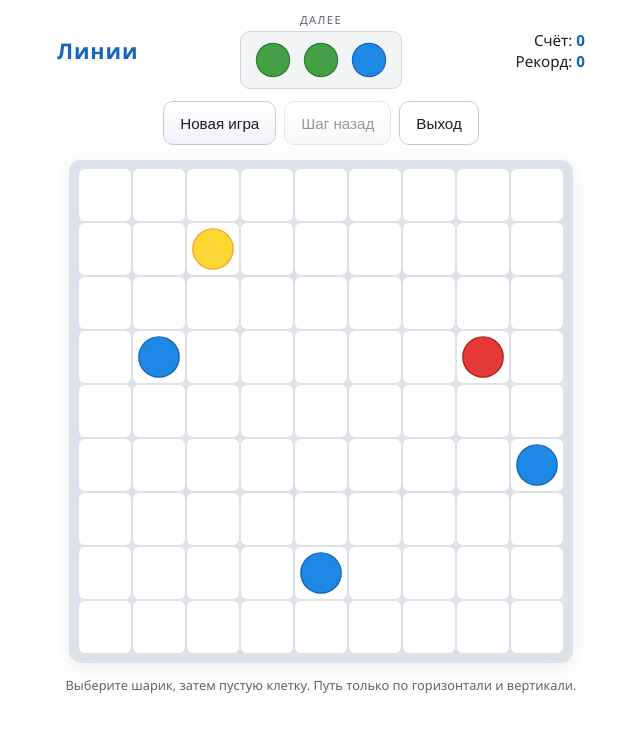
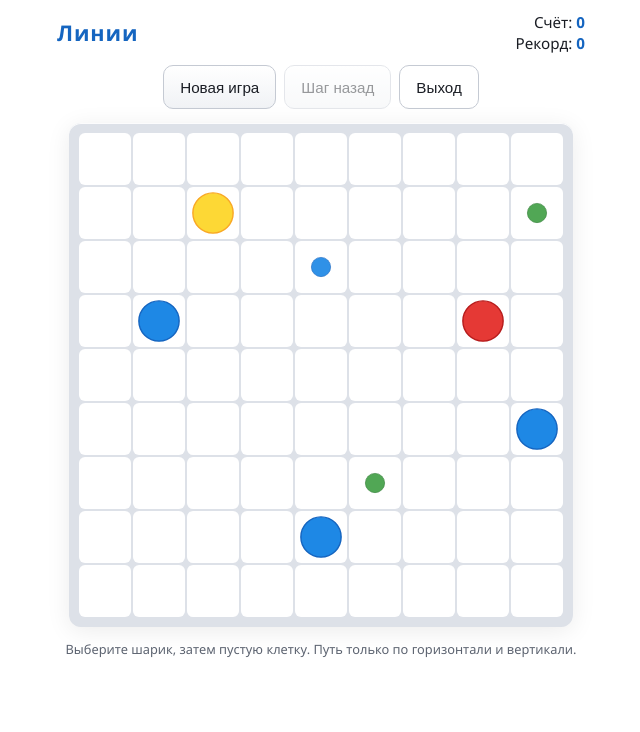
Before and after one commit to olddragon-source/balls, a plain HTML site: page index.html in a window 1280 px wide. Shown: the whole page, without its empty margins (319-959 px from the left). Drawn offline with Linux system fonts and the light colour scheme.

Commit message:
появились превиус шарики

```diff
--- a/css/style.css
+++ b/css/style.css
@@ -36,7 +36,7 @@ html, body {
 
 .top-bar {
   display: grid;
-  grid-template-columns: 1fr auto 1fr;
+  grid-template-columns: 1fr 1fr;
   align-items: center;
   gap: 8px;
   margin-bottom: 12px;
@@ -47,47 +47,6 @@ html, body {
   font-size: 1.35rem;
   letter-spacing: 0.04em;
   color: var(--accent);
-}
-
-.preview-block {
-  display: flex;
-  flex-direction: column;
-  align-items: center;
-  gap: 4px;
-}
-
-.preview-block .label {
-  font-size: 0.7rem;
-  text-transform: uppercase;
-  letter-spacing: 0.12em;
-  color: var(--muted);
-}
-
-.preview {
-  display: flex;
-  gap: 8px;
-  padding: 8px 12px;
-  background: var(--bg-elev);
-  border-radius: var(--radius);
-  border: 1px solid #d0d5dd;
-  min-height: 52px;
-  align-items: center;
-  justify-content: center;
-}
-
-.preview-slot {
-  width: 40px;
-  height: 40px;
-  display: flex;
-  align-items: center;
-  justify-content: center;
-}
-
-.preview-slot img {
-  width: 38px;
-  height: 38px;
-  display: block;
-  pointer-events: none;
 }
 
 .scores {
@@ -157,17 +116,26 @@ html, body {
   justify-content: center;
 }
 
-.board {
-  display: grid;
-  grid-template-columns: repeat(9, var(--cell-size));
-  grid-template-rows: repeat(9, var(--cell-size));
-  gap: 2px;
+/* Рамка вокруг сетки 9×9 */
+.board-wrap {
+  display: flex;
+  flex-direction: column;
+  align-items: center;
   padding: 10px;
   background: var(--grid);
   border-radius: 12px;
   box-shadow:
     inset 0 1px 0 rgba(255, 255, 255, 0.9),
     0 4px 24px rgba(0, 0, 0, 0.08);
+  max-width: 100%;
+}
+
+.board {
+  display: grid;
+  grid-template-columns: repeat(9, var(--cell-size));
+  grid-template-rows: repeat(9, var(--cell-size));
+  gap: 2px;
+  padding: 0;
   position: relative;
 }
 
@@ -208,6 +176,25 @@ html, body {
   height: 100%;
   object-fit: contain;
   pointer-events: none;
+  user-select: none;
+}
+
+/* Подсказка: куда встанут следующие три шарика (половина размера игрового шара) */
+.ball-next-marker {
+  width: 50%;
+  height: 50%;
+  display: flex;
+  align-items: center;
+  justify-content: center;
+  opacity: 0.92;
+  pointer-events: none;
+}
+
+.ball-next-marker img {
+  width: 100%;
+  height: 100%;
+  object-fit: contain;
+  display: block;
   user-select: none;
 }
 
--- a/index.html
+++ b/index.html
@@ -10,10 +10,6 @@
   <div id="app">
     <header class="top-bar">
       <div class="brand">Линии</div>
-      <div class="preview-block" aria-label="Следующие три шарика">
-        <span class="label">Далее</span>
-        <div id="preview" class="preview"></div>
-      </div>
       <div class="scores">
         <div class="score-line">Счёт: <strong id="score">0</strong></div>
         <div class="score-line">Рекорд: <strong id="highscore">0</strong></div>
@@ -27,7 +23,9 @@
     </div>
 
     <main class="playfield">
-      <div id="board" class="board" role="grid" aria-label="Игровое поле 9 на 9"></div>
+      <div class="board-wrap">
+        <div id="board" class="board" role="grid" aria-label="Игровое поле 9 на 9"></div>
+      </div>
     </main>
 
     <p class="hint">Выберите шарик, затем пустую клетку. Путь только по горизонтали и вертикали.</p>
--- a/js/game.js
+++ b/js/game.js
@@ -410,6 +410,12 @@
       this.board = new Board();
       /** @type {number[]} три предстоящих цвета для штрафного появления */
       this.nextColors = [];
+      /**
+       * Три пустые клетки, куда встанут nextColors при следующем «штрафном» появлении.
+       * В модели доски там EMPTY; визуально — половинные маркеры.
+       * @type {Array<{r:number,c:number}|null>}
+       */
+      this.nextSpawnCells = [null, null, null];
       /** @type {number} */
       this.score = 0;
       /** @type {number} */
@@ -425,7 +431,6 @@
       this.elBoard = document.getElementById('board');
       this.elScore = document.getElementById('score');
       this.elHigh = document.getElementById('highscore');
-      this.elPreview = document.getElementById('preview');
       this.elOverlay = document.getElementById('overlay-gameover');
       this.elGoFinal = document.getElementById('go-final');
 
@@ -538,6 +543,7 @@
       this._busy = false;
       this._fillNextColors();
       this.board.placeRandomBalls(INITIAL_RANDOM_BALLS);
+      this._assignNextSpawnPreview();
       this._syncUndoButton();
       this._fullRedraw();
       this._renderScore();
@@ -548,10 +554,67 @@
       for (let i = 0; i < SPAWN_COUNT; i++) this.nextColors.push(randInt(COLORS));
     }
 
+    /**
+     * Выбирает три пустые клетки — будущие места для nextColors (пока клетки остаются пустыми в логике).
+     */
+    _assignNextSpawnPreview() {
+      this.nextSpawnCells = [null, null, null];
+      if (this.board.countEmpty() < SPAWN_COUNT) return;
+      const picked = this.board.pickRandomEmptyCells(SPAWN_COUNT);
+      if (picked.length < SPAWN_COUNT) return;
+      for (let i = 0; i < SPAWN_COUNT; i++) {
+        this.nextSpawnCells[i] = { r: picked[i].r, c: picked[i].c };
+      }
+    }
+
+    /**
+     * После хода: оставляет валидные клетки превью, недоступные слоты заполняет новыми пустыми (без полного сброса).
+     */
+    _repairNextSpawnPreview() {
+      const used = new Set();
+      for (let i = 0; i < SPAWN_COUNT; i++) {
+        const p = this.nextSpawnCells[i];
+        if (p && this.board.getAt(p.r, p.c) === EMPTY) {
+          used.add(keyRC(p.r, p.c));
+        } else {
+          this.nextSpawnCells[i] = null;
+        }
+      }
+      for (let i = 0; i < SPAWN_COUNT; i++) {
+        if (this.nextSpawnCells[i]) continue;
+        const candidates = [];
+        for (let r = 0; r < BOARD_SIZE; r++) {
+          for (let c = 0; c < BOARD_SIZE; c++) {
+            if (this.board.getAt(r, c) !== EMPTY) continue;
+            const k = keyRC(r, c);
+            if (!used.has(k)) candidates.push({ r, c });
+          }
+        }
+        if (candidates.length === 0) continue;
+        const pick = candidates[randInt(candidates.length)];
+        this.nextSpawnCells[i] = pick;
+        used.add(keyRC(pick.r, pick.c));
+      }
+    }
+
+    /**
+     * Индекс в nextColors / nextSpawnCells для клетки с маркером «следующий шарик», иначе -1.
+     * @param {number} r
+     * @param {number} c
+     */
+    _nextPreviewIndex(r, c) {
+      for (let i = 0; i < this.nextSpawnCells.length; i++) {
+        const p = this.nextSpawnCells[i];
+        if (p && p.r === r && p.c === c) return i;
+      }
+      return -1;
+    }
+
     _snapshot() {
       return {
         board: cloneGrid(this.board.cells),
         nextColors: this.nextColors.slice(),
+        nextSpawnCells: this.nextSpawnCells.map((p) => (p ? { r: p.r, c: p.c } : null)),
         score: this.score,
       };
     }
@@ -560,6 +623,11 @@
       this.board.cells = cloneGrid(snap.board);
       this.nextColors = snap.nextColors.slice();
       this.score = snap.score;
+      if (snap.nextSpawnCells && snap.nextSpawnCells.length === SPAWN_COUNT) {
+        this.nextSpawnCells = snap.nextSpawnCells.map((p) => (p ? { r: p.r, c: p.c } : null));
+      } else {
+        this._assignNextSpawnPreview();
+      }
     }
 
     _renderScore() {
@@ -582,11 +650,10 @@
         }
       }
       this._renderSelection();
-      this._renderPreview();
     }
 
     /**
-     * Отрисовка одной клетки: пусто или img с SVG.
+     * Отрисовка одной клетки: полный шарик, пусто, или маркер будущего шарика (в 2 раза меньше).
      */
     _renderCell(r, c, withVanishClass) {
       const cell = this.cellEls[r][c];
@@ -601,6 +668,19 @@
         img.draggable = false;
         wrap.appendChild(img);
         if (withVanishClass) wrap.classList.add('vanish');
+      } else {
+        const pi = this._nextPreviewIndex(r, c);
+        if (pi >= 0 && this.nextColors[pi] !== undefined) {
+          const mark = document.createElement('div');
+          mark.className = 'ball-next-marker';
+          mark.setAttribute('aria-hidden', 'true');
+          const img = document.createElement('img');
+          img.src = Ball.svgPath(this.nextColors[pi]);
+          img.alt = '';
+          img.draggable = false;
+          mark.appendChild(img);
+          wrap.appendChild(mark);
+        }
       }
     }
 
@@ -614,22 +694,6 @@
               this.selection.c === c
           );
         }
-      }
-    }
-
-    _renderPreview() {
-      this.elPreview.innerHTML = '';
-      for (let i = 0; i < SPAWN_COUNT; i++) {
-        const slot = document.createElement('div');
-        slot.className = 'preview-slot';
-        const col = this.nextColors[i];
-        if (col !== undefined) {
-          const img = document.createElement('img');
-          img.src = Ball.svgPath(col);
-          img.alt = '';
-          slot.appendChild(img);
-        }
-        this.elPreview.appendChild(slot);
       }
     }
 
@@ -702,6 +766,7 @@
           document.body.removeChild(flyer);
           this.board.setAt(from.r, from.c, EMPTY);
           this.board.setAt(to.r, to.c, color);
+          this._repairNextSpawnPreview();
           this._renderCell(from.r, from.c, false);
           this._renderCell(to.r, to.c, false);
           onDone();
@@ -751,6 +816,7 @@
         if (!removedYet) {
           this._spawnNextThree(() => done());
         } else {
+          this._assignNextSpawnPreview();
           done();
         }
         return;
@@ -786,7 +852,7 @@
     }
 
     /**
-     * Три шарика из очереди nextColors в случайные пустые клетки; очередь пополняется.
+     * Три шарика из очереди nextColors в заранее показанные клетки nextSpawnCells; очередь и места обновляются.
      */
     _spawnNextThree(done) {
       const need = SPAWN_COUNT;
@@ -797,20 +863,34 @@
         return;
       }
 
-      const slots = this.board.pickRandomEmptyCells(need);
-      if (slots.length < need) {
-        this._gameOver = true;
-        this._showGameOver();
-        done();
-        return;
-      }
-
+      const used = new Set();
       for (let i = 0; i < need; i++) {
         const col = this.nextColors[i];
-        const p = slots[i];
+        let p = null;
+        const planned = this.nextSpawnCells[i];
+        if (planned && this.board.getAt(planned.r, planned.c) === EMPTY && !used.has(keyRC(planned.r, planned.c))) {
+          p = planned;
+        } else {
+          for (let r = 0; r < BOARD_SIZE && !p; r++) {
+            for (let c = 0; c < BOARD_SIZE && !p; c++) {
+              const k = keyRC(r, c);
+              if (this.board.getAt(r, c) === EMPTY && !used.has(k)) {
+                p = { r, c };
+              }
+            }
+          }
+        }
+        if (!p) {
+          this._gameOver = true;
+          this._showGameOver();
+          done();
+          return;
+        }
+        used.add(keyRC(p.r, p.c));
         this.board.setAt(p.r, p.c, col);
       }
       this._fillNextColors();
+      this._assignNextSpawnPreview();
       this._fullRedraw();
       done();
     }
```
